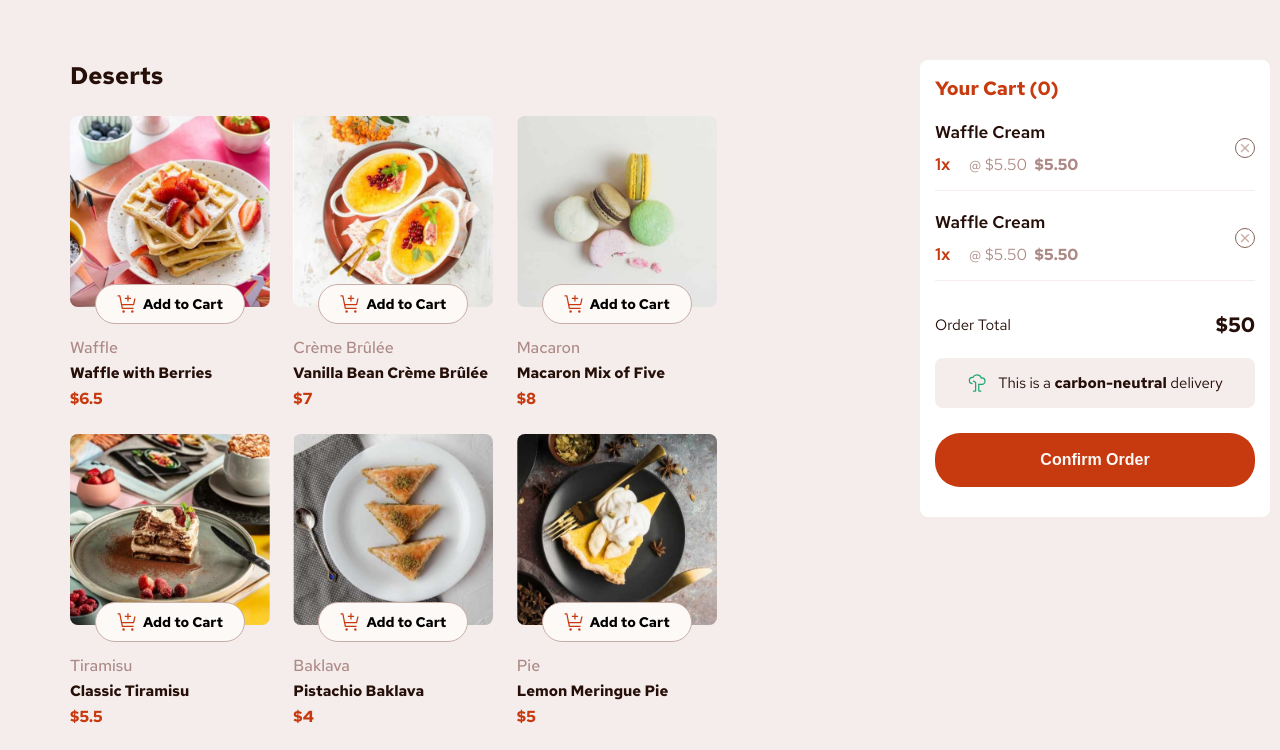
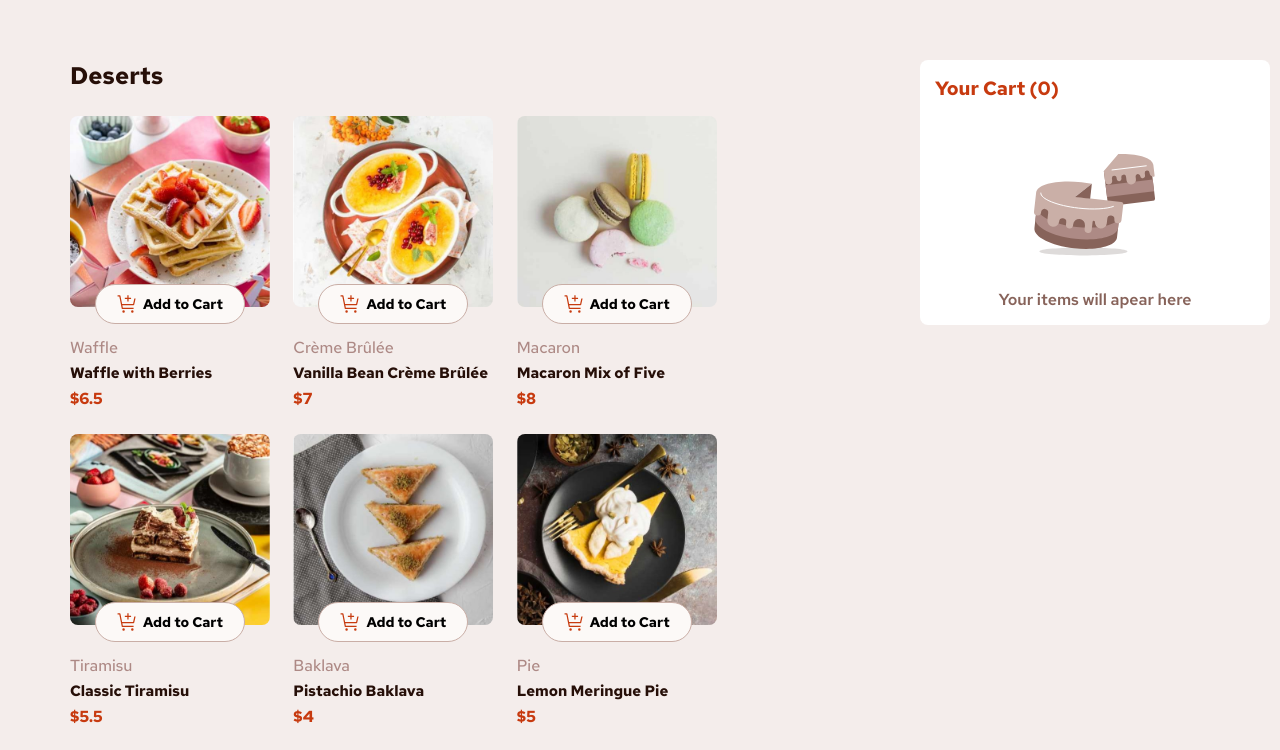
Before and after one commit to Abels-dev/Product-List-With-Cart, a React (Create React App) app: page / in a window 1280 px wide. Shown: the top 750 px of the page. Built offline with nearby package versions, Linux system fonts and the light colour scheme.

Commit message:
worked on the cart logic adding to cart and removing from it

```diff
--- a/src/App.js
+++ b/src/App.js
@@ -1,28 +1,151 @@
-import React from "react";
+import React, { useState } from "react";
 import Card from "./Card";
 import data from "./data.json";
 import Cart from "./Cart";
 import "./style.css";
 const App = () => {
-   const card = data.map((el, index) => {
+   const [cartItems, setCartItmes] = useState([]);
+   const [cartQuantity, setCartQuantity] = useState(0);
+   const [totalOrder, setTotalOrder] = useState(0);
+   const [cards, setCards] = useState([]);
+   React.useEffect(() => {
+      setCards(
+         data.map((item) => {
+            return { ...item, isAdded: false, quantity: 1 };
+         })
+      );
+   }, []);
+   const manageCartItems = (items) => {
+      let totalQuantity = 0;
+      let totalCartPrice = 0;
+      items.forEach((item) => {
+         totalQuantity += item.quantity;
+         totalCartPrice += item.totalPrice;
+      });
+      setTotalOrder(totalCartPrice);
+      setCartQuantity(totalQuantity);
+   };
+   const decreaseQuantity = (index) => {
+      setCards((prevCard) => {
+         const updatedCards = prevCard.map((item, idx) => {
+            if (index === idx && item.quantity > 1) {
+               return { ...item, quantity: item.quantity - 1 };
+            }
+            return item;
+         });
+
+         // After updating the cards, update the cart items
+         setCartItmes((prevCartItem) => {
+            const items = prevCartItem.map((item) => {
+               if (item.name === updatedCards[index].name) {
+                  return {
+                     ...item,
+                     quantity: updatedCards[index].quantity,
+                     totalPrice: item.price * updatedCards[index].quantity,
+                  };
+               }
+               return item;
+            });
+            manageCartItems(items);
+            return items;
+         });
+
+         return updatedCards;
+      });
+   };
+
+   const increaseQuantity = (index) => {
+      setCards((prevCard) => {
+         const updatedCards = prevCard.map((item, idx) => {
+            if (index === idx) {
+               return { ...item, quantity: item.quantity + 1 };
+            }
+            return item;
+         });
+
+         // After updating the cards, update the cart items
+         setCartItmes((prevCartItem) => {
+            const items = prevCartItem.map((item) => {
+               if (item.name === updatedCards[index].name) {
+                  return {
+                     ...item,
+                     quantity: updatedCards[index].quantity,
+                     totalPrice: item.price * updatedCards[index].quantity,
+                  };
+               }
+               return item;
+            });
+            manageCartItems(items);
+            return items;
+         });
+
+         return updatedCards;
+      });
+   };
+
+   const addToCart = (index) => {
+      setCards((prevCard) => {
+         return prevCard.map((item, idx) => {
+            if (index === idx) return { ...item, isAdded: true };
+            return item;
+         });
+      });
+      setCartItmes((prevItems) => {
+         const items = [
+            ...prevItems,
+            {
+               name: cards[index].name,
+               quantity: cards[index].quantity,
+               price: cards[index].price,
+               totalPrice: cards[index].price * cards[index].quantity,
+            },
+         ];
+         manageCartItems(items);
+         return items;
+      });
+   };
+   const handleDelete = (index) => {
+      setCards((prevCard) => {
+         return prevCard.map((item, idx) => {
+            if (item.name === cartItems[index].name)
+               return { ...item, isAdded: false };
+            return item;
+         });
+      });
+      setCartItmes((prevItems) => {
+         const items = prevItems.filter((el, idx) => index !== idx);
+         manageCartItems(items);
+         return items;
+      });
+   };
+   const card = cards.map((el, index) => {
       return (
          <Card
             productName={el.name}
             category={el.category}
             img={el.image.desktop}
             price={el.price}
+            isAdded={el.isAdded}
+            quantity={el.quantity}
             key={index}
+            addToCart={() => addToCart(index)}
+            increaseQuantity={() => increaseQuantity(index)}
+            decreaseQuantity={() => decreaseQuantity(index)}
          />
       );
    });
-   console.log(data);
    return (
       <div className="container">
          <section>
             <h1>Deserts</h1>
             <div className="allCards">{card}</div>
          </section>
-         <Cart/>
+         <Cart
+            cartItems={cartItems}
+            totalQuantity={cartQuantity}
+            totalOrder={totalOrder}
+            handleDelete={handleDelete}
+         />
       </div>
    );
 };
--- a/src/Card.js
+++ b/src/Card.js
@@ -1,13 +1,27 @@
 import React from "react";
 
 const Card = (props) => {
+   const addCart = (
+      <div className="addCart" onClick={props.addToCart}>
+         <img src={"/images/icon-add-to-cart.svg"} alt="cart" />
+         <p>Add to Cart</p>
+      </div>
+   );
+   const orderedQuantity = (
+      <div className="quantity">
+         <button onClick={props.decreaseQuantity}>
+            <img src="/images/icon-decrement-quantity.svg" alt="minus" />
+         </button>
+         <p className="orderedQuantity">{props.quantity}</p>
+         <button onClick={props.increaseQuantity}>
+            <img src="/images/icon-increment-quantity.svg" alt="plus" />
+         </button>
+      </div>
+   );
    return (
       <div className="card">
-         <img src={props.img} alt="food-img" className="foodImg"/>
-         <div className="addCart">
-            <img src={"/images/icon-add-to-cart.svg"} alt="cart" />
-            <p>Add to Cart</p>
-         </div>
+         <img src={props.img} alt="food-img" className="foodImg" />
+         {props.isAdded?orderedQuantity:addCart}
          <div className="description">
             <p className="product-Catagory">{props.category}</p>
             <h2>{props.productName}</h2>
--- a/src/Cart.js
+++ b/src/Cart.js
@@ -1,7 +1,7 @@
 import React, { useState } from "react";
 import CartItem from "./CartItems";
-const Cart = () => {
-   const [isEmpty, setISEmpty] = useState(false);
+const Cart = (props) => {
+   const [isEmpty, setISEmpty] = useState(true);
    const emptyCart = (
       <div className="emptyCart">
          <img src="/images/illustration-empty-cart.svg" alt="cart-Background" />
@@ -12,7 +12,7 @@ const Cart = () => {
       <div>
          <div className="totalPrice">
             <p>order Total</p>
-            <p className="totalOrder">$50</p>
+            <p className="totalOrder">{props.totalOrder}</p>
          </div>
          <div className="carbonNeutral">
             <img src="/images/icon-carbon-neutral.svg" alt="icon" />
@@ -23,10 +23,29 @@ const Cart = () => {
          <button className="orderBtn">Confirm Order</button>
       </div>
    );
+   React.useEffect(() => {
+      if (props.cartItems.length > 0) setISEmpty(false);
+      else setISEmpty(true);
+   }, [props.cartItems.length]);
+   const removeCart=(index)=>{
+        props.handleDelete(index);
+   }
+   const cartItems = props.cartItems.map((items,index) => {
+      return (
+         <CartItem
+            key={index}
+            name={items.name}
+            price={items.price}
+            totalPrice={items.totalPrice}
+            quantity={items.quantity}
+            deleteItem={()=>removeCart(index)}
+         />
+      );
+   });
    return (
       <div className="cart">
-         <h1>Your Cart (0)</h1>
-         <section><CartItem/><CartItem/></section>
+         <h1>Your Cart ({props.totalQuantity})</h1>
+         <section>{!isEmpty && cartItems}</section>
          {isEmpty ? emptyCart : order}
       </div>
    );
--- a/src/CartItems.js
+++ b/src/CartItems.js
@@ -1,17 +1,17 @@
 import React from "react";
 
-const CartItem = () => {
+const CartItem = (props) => {
    return (
       <div className="cartItems">
          <div className="cartDescription">
-            <h2>waffle cream</h2>
+            <h2>{props.name}</h2>
             <p>
-               <span>1x</span> @ $5.50 &nbsp;
-               <b>$5.50</b>
+               <span>{props.quantity}</span> @ ${props.price} &nbsp;
+               <b>${props.totalPrice}</b>
             </p>
          </div>
          <button className="remove">
-            <img src="/images/icon-remove-item.svg" alt="remove-from-cart" />
+            <img src="/images/icon-remove-item.svg" alt="remove-from-cart" onClick={props.deleteItem}/>
          </button>
       </div>
    );
--- a/src/style.css
+++ b/src/style.css
@@ -48,7 +48,7 @@ h1 {
    color: var(--Rose-900);
    margin-bottom: 20px;
 }
-.addCart {
+.addCart,.quantity{
    display: flex;
    width: 150px;
    border: 1px solid var(--Rose-300);
@@ -64,6 +64,21 @@ h1 {
    bottom: 85px;
    z-index: 99;
    background-color: var(--Rose-50);
+}
+.quantity{
+   background-color: var(--Red);
+   border: 0;
+   justify-content: space-around;
+   color: var(--Rose-50);
+}
+.quantity button{
+   width: 18px;
+   height: 18px;
+   border: 1px solid var(--Rose-100);
+   border-radius: 50%;
+   background-color: transparent;
+   display: grid;
+   place-content: center;
 }
 .product-Catagory {
    color: var(--Rose-400);
@@ -131,7 +146,7 @@ h1 {
 }
 .orderBtn {
    width: 100%;
-   padding: 18px;
+   padding: 15px;
    border-radius: 25px;
    border: 0;
    background-color: var(--Red);
@@ -150,7 +165,7 @@ h1 {
 }
 .cartDescription h2 {
    color: var(--Rose-900);
-   font-size: 17px;
+   font-size: 15px;
    text-transform: capitalize;
    font-weight: 600;
    margin-bottom: 10px;
```
